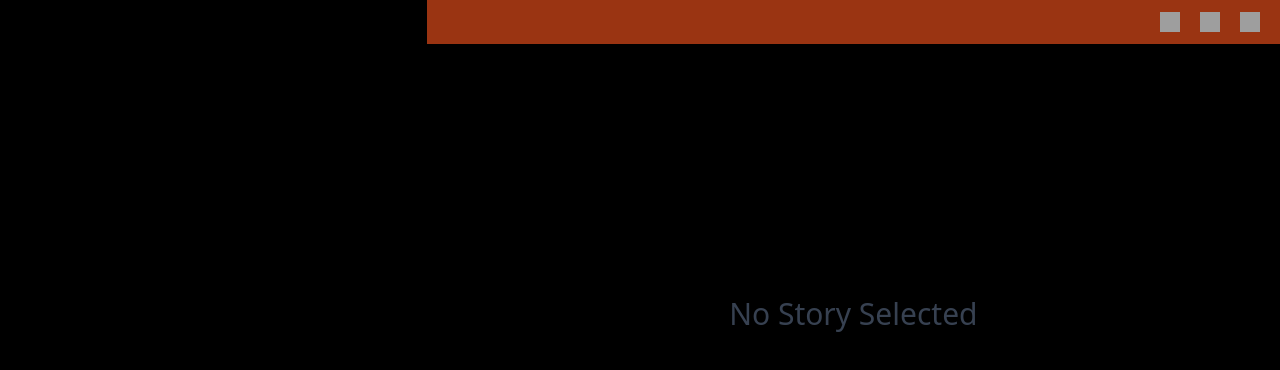
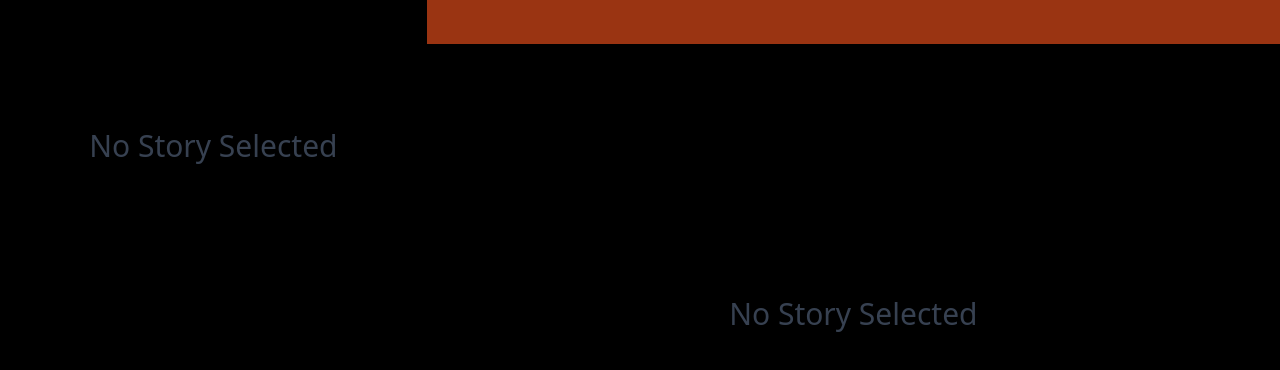
Before and after one commit to Faristp7/Hacker-News, a React (Vite) app: page /comment in a window 1280 px wide. Before the commit this address had no page. Shown: the top 370 px of the page. Built offline with nearby package versions, Linux system fonts and the light colour scheme; grey boxes are pictures that could not be loaded; what ldrs would draw is missing.

Commit message:
aliment issues fixed

```diff
--- a/src/App.tsx
+++ b/src/App.tsx
@@ -1,6 +1,7 @@
 import { Routes, Route } from 'react-router-dom';
 import './App.css';
 import Home from './pages/Home';
+import Comment from './components/commentSection/Comment';
 import Stories from './pages/Stories';
 
 function App() {
@@ -11,6 +12,7 @@ function App() {
           <Routes>
             <Route path="/" element={<Home />} />
             <Route path="/stories" element={<Stories />} />
+            <Route path='/comment' element={<Comment />} />
           </Routes>
         </div>
         <div className='col-span-2'>
--- a/src/components/HomeNews/HomeNews.tsx
+++ b/src/components/HomeNews/HomeNews.tsx
@@ -1,12 +1,15 @@
 import { tailspin } from 'ldrs'
 import React, { useState } from 'react'
-import { fetchStoryDetails, fetchTopStories } from '../../services/hackerNewsApi'
+import { convertTimestampToTimeAgo, fetchStoryDetails, fetchTopStories } from '../../services/hackerNewsApi'
 import '../../App.css'
 import { useDispatch } from 'react-redux'
 import { setKids } from '../../Redux/dataSlice'
+import { useNavigate } from 'react-router-dom'
+
 tailspin.register()
 
 export default function HomeNews() {
+    const navigate = useNavigate()
     const dispatch = useDispatch()
     // eslint-disable-next-line @typescript-eslint/no-explicit-any
     const [topStories, setTopStories] = useState<any>([])
@@ -14,8 +17,14 @@ export default function HomeNews() {
     const [page, setpages] = useState<number>(25)
 
     // eslint-disable-next-line @typescript-eslint/no-explicit-any
-    const handleDataChange = (values : any) => {
+    const handleDataChange = (values: any) => {
+        const w = window.innerWidth
+
         dispatch(setKids(values))
+
+        if (w < 640) {
+            navigate('/comment')
+        }
     }
 
     React.useEffect(() => {
@@ -32,14 +41,16 @@ export default function HomeNews() {
     }, [page])
 
     return (
-        <div className="py-3 px-1 mt-10 dark:bg-black h-screen overflow-y-scroll" style={{scrollbarWidth : 'thin'}}>
+        <div className="py-3 px-1 mt-10 dark:bg-black h-screen overflow-y-scroll">
             {loading ? (
+                <div className='flex h-screen items-center justify-center align-middle'>
                     <l-tailspin
                         size="30"
                         stroke="5"
                         speed="0.9"
                         color="white"
                     ></l-tailspin>
+                </div>
             ) : (
                 // eslint-disable-next-line @typescript-eslint/no-explicit-any
                 topStories.map((story: any, index: number) => (
@@ -48,7 +59,7 @@ export default function HomeNews() {
                             <a className='cursor-pointer overflow-hidden' href={story.url} target='_blank'>
                                 <h2>{story.title}</h2>
                                 <p className='font-thin text-sm dark:text-gray-500'>
-                                    {story.by} <span> 30</span>
+                                    {story.by} <span>{convertTimestampToTimeAgo(story.time)}</span>
                                 </p>
                                 <p className='truncate font-thin text-sm dark:text-gray-500'>{story.url}</p>
                             </a>
@@ -64,7 +75,7 @@ export default function HomeNews() {
                     </React.Fragment>
                 ))
             )}
-            <p className='text-center cursor-pointer' onClick={() => setpages(page + 15)}>Load More</p>
+            <p className='text-center cursor-pointer mb-9' onClick={() => setpages(page + 15)}>Load More</p>
         </div>
     )
 }
--- a/src/components/KeyboardNavigationBar/NavigationBar.tsx
+++ b/src/components/KeyboardNavigationBar/NavigationBar.tsx
@@ -1,7 +1,7 @@
 
 export default function NavigationBar() {
   return (
-    <div className="bg-gray-300 dark:bg-gray-800">
+    <div className="bg-gray-300 dark:bg-gray-800 mb-0 sm:mb-10">
       <div className="flex justify-center gap-5 p-2">
         <div className="flex items-center gap-2">
             <div className="bg-gray-100 rounded dark:bg-gray-900 px-3.5 py-1.5 text-gray-600 shadow-lg">
--- a/src/components/StorieNavbar/NavBar.tsx
+++ b/src/components/StorieNavbar/NavBar.tsx
@@ -1,12 +1,22 @@
+import { useSelector } from "react-redux"
 
 export default function NavBar() {
+    // eslint-disable-next-line @typescript-eslint/no-explicit-any
+    const commentIds = useSelector((state: any) => state.data.kids)
+
     return (
         <div className="fixed bg-orange-800 w-2/3 z-30">
-            <div className="flex justify-end items-center gap-5 py-3 pr-5">
-                <img src="https://img.icons8.com/ios-filled/50/ffffff/twitter.png" alt="share app" className="w-5 h-5" />
-                <img src="https://img.icons8.com/dotty/80/ffffff/news.png" alt="news" className="w-5 h-5"/>
-                <img src="https://img.icons8.com/ios-glyphs/30/ffffff/menu-2.png" alt="share app" className="w-5 h-5" />
-            </div>
+            {commentIds ?
+                (
+                    <div className="flex justify-end items-center gap-5 py-3 pr-5">
+                        <img src="https://img.icons8.com/ios-filled/50/ffffff/twitter.png" alt="share app" className="w-5 h-5" />
+                        <img src="https://img.icons8.com/dotty/80/ffffff/news.png" alt="news" className="w-5 h-5" />
+                        <img src="https://img.icons8.com/ios-glyphs/30/ffffff/menu-2.png" alt="share app" className="w-5 h-5" />
+                    </div>
+                ) : (
+                    <div className="pt-11"></div>
+                )
+            }
         </div>
     )
 }
--- a/src/components/commentSection/Comment.tsx
+++ b/src/components/commentSection/Comment.tsx
@@ -5,28 +5,44 @@ import { convertTimestampToTimeAgo, fetchComments } from '../../services/hackerN
 import Banner from '../InfoBannerComment/Banner'
 import NavigationBar from '../KeyboardNavigationBar/NavigationBar'
 import DOMPurify from 'dompurify'
+import { tailspin } from 'ldrs'
+
+tailspin.register()
 
 export default function Comment() {
   // eslint-disable-next-line @typescript-eslint/no-explicit-any
   const [comments, setComments] = useState<any[]>([])
+  const [loading, setLoading] = useState<boolean>(false)
 
   // eslint-disable-next-line @typescript-eslint/no-explicit-any
   const commentIds = useSelector((state: any) => state.data.kids)
 
-
   useEffect(() => {
     (async () => {
       if (commentIds?.kids && commentIds?.kids.length > 0) {
+        setLoading(true)
         const fetchedComments = await fetchComments(commentIds?.kids);
         setComments(fetchedComments)
+        setLoading(false)
       }
     })();
     // eslint-disable-next-line react-hooks/exhaustive-deps
   }, [commentIds])
-  console.log(comments);
 
   return (
     <div className="h-screen overflow-y-auto">
+      {
+        loading ? (
+          <div className='flex justify-center h-screen items-center align-middle'>
+            <l-tailspin
+              size="40"
+              stroke="5"
+              speed="0.9"
+              color="white"
+            ></l-tailspin>
+          </div>
+        ) : (
+          <div>
             {!commentIds ? (
               <div className="flex items-center justify-center">
                 <p className="text-3xl text-gray-400 dark:text-gray-700 mt-[30%]">No Story Selected</p>
@@ -55,8 +71,12 @@ export default function Comment() {
                 ))}
               </div>
             )}
+
+          </div>
+        )
+      }
       {
-        commentIds &&
+        comments && commentIds &&
         <NavigationBar />
       }
     </div>
```
Lines whose indentation alone changed are shown as unchanged.
